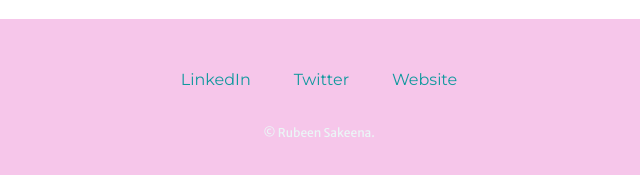
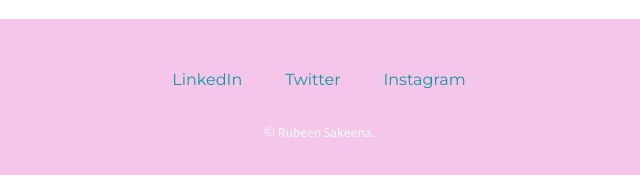
Before and after one commit to rubeensakeena/Project1, a plain HTML site: page index.html in a window 1280 px wide. Shown: the part 2741-2916 px from the top of the page, 321-961 px from the left. Drawn offline with Linux system fonts and the light colour scheme.

Commit message:
Update index.html

```diff
--- a/index.html
+++ b/index.html
@@ -53,7 +53,7 @@
   <div class="bottom-container">
     <a class="footer-link" href="https://www.linkedin.com/in/rubeen-sakeena-a1852119b/">LinkedIn</a>
     <a class="footer-link" href="https://twitter.com/rubeen_sakeena">Twitter</a>
-    <a class="footer-link" href="https://www.appbrewery.co/">Website</a>
+    <a class="footer-link" href="">Instagram</a>
     <p class="copyright">© Rubeen Sakeena.</p>
   </div>
 
```
